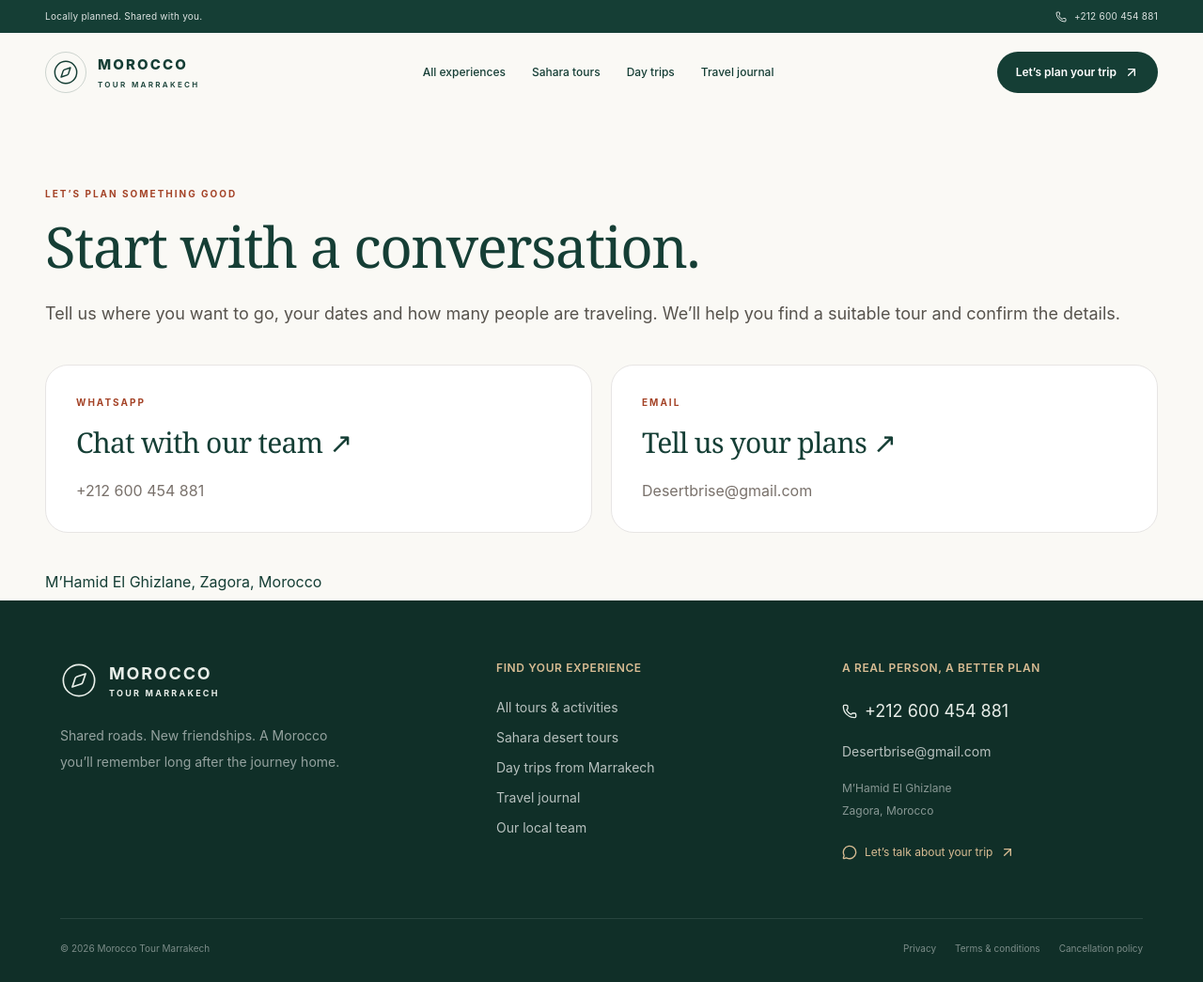
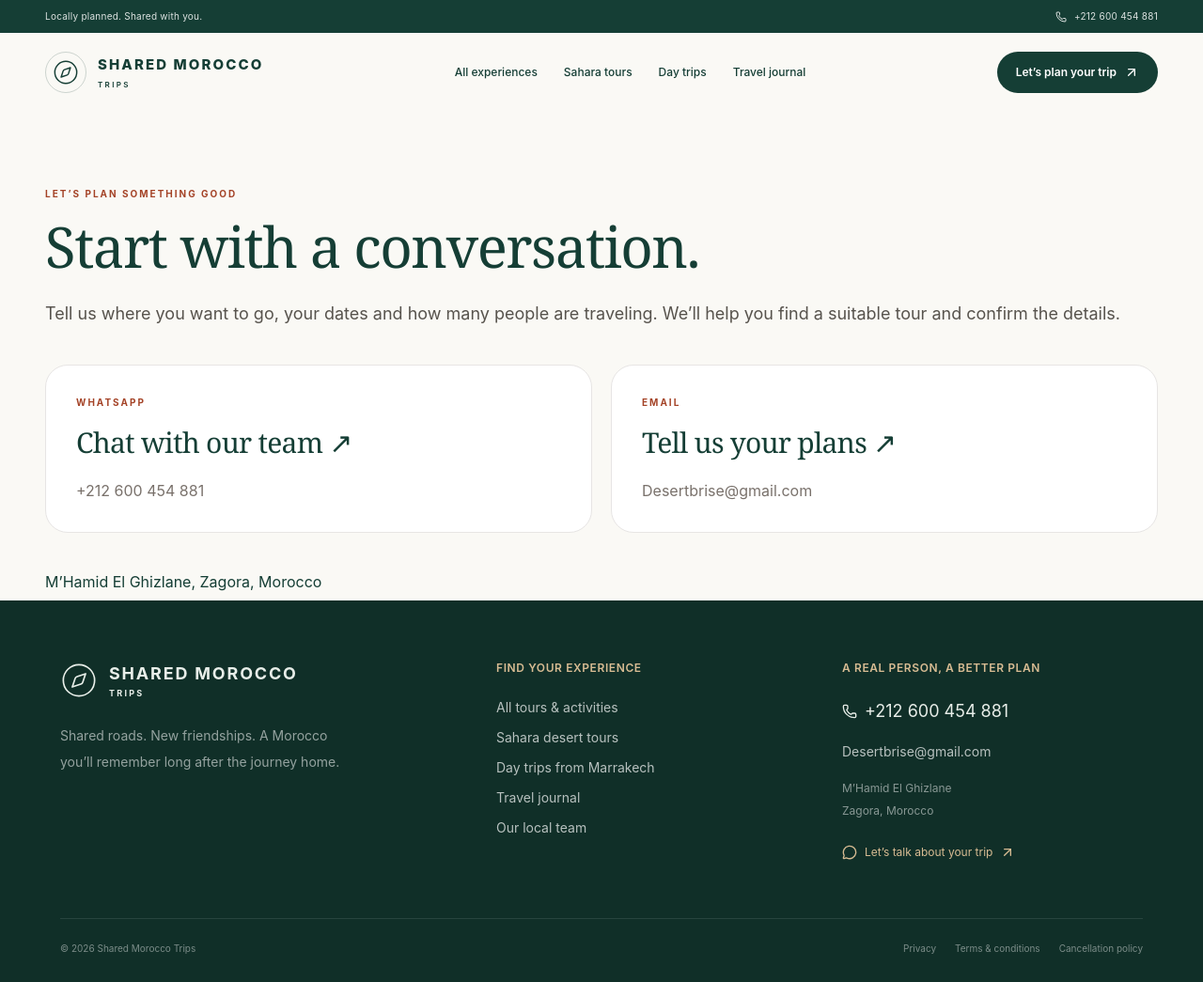
Before and after one commit to qGHTHIH9HN/sharedmoroccotrips, a Next.js app: page /contact-us in a window 1280 px wide. Shown: the whole page at 94% size. Built offline with nearby package versions, Linux system fonts and the light colour scheme; no server answers.

Commit message:
Align header and footer identity with Shared Morocco Trips

```diff
--- a/components/Header.tsx
+++ b/components/Header.tsx
@@ -10,9 +10,9 @@ function Brand() {
         <Compass className="size-7 stroke-[1.25]" />
       </span>
       <span className="text-[15px] font-extrabold tracking-[0.14em]">
-        MOROCCO
+        SHARED MOROCCO
         <span className="mt-1 block text-[8px] font-semibold tracking-[0.29em]">
-          TOUR MARRAKECH
+          TRIPS
         </span>
       </span>
     </>
@@ -32,7 +32,7 @@ export function Header() {
         <Link
           href="/"
           className="flex shrink-0 items-center gap-3"
-          aria-label="Morocco Tour Marrakech home"
+          aria-label="Shared Morocco Trips home"
         >
           <Brand />
         </Link>
@@ -76,9 +76,9 @@ export function Footer() {
           <Link className="flex items-center gap-3" href="/">
             <Compass className="size-10 stroke-1" />
             <span className="text-lg font-bold tracking-[0.1em]">
-              MOROCCO
+              SHARED MOROCCO
               <span className="block text-[9px] tracking-[0.25em]">
-                TOUR MARRAKECH
+                TRIPS
               </span>
             </span>
           </Link>
@@ -134,7 +134,7 @@ export function Footer() {
         </div>
       </div>
       <div className="mx-auto flex max-w-6xl flex-col justify-between gap-4 border-t border-white/10 pt-6 text-[10px] text-white/45 sm:flex-row">
-        <span>© {new Date().getFullYear()} Morocco Tour Marrakech</span>
+        <span>© {new Date().getFullYear()} Shared Morocco Trips</span>
         <div className="flex flex-wrap gap-5">
           <Link href="/privacy-policy">Privacy</Link>
           <Link href="/terms-and-conditions">Terms & conditions</Link>
```
